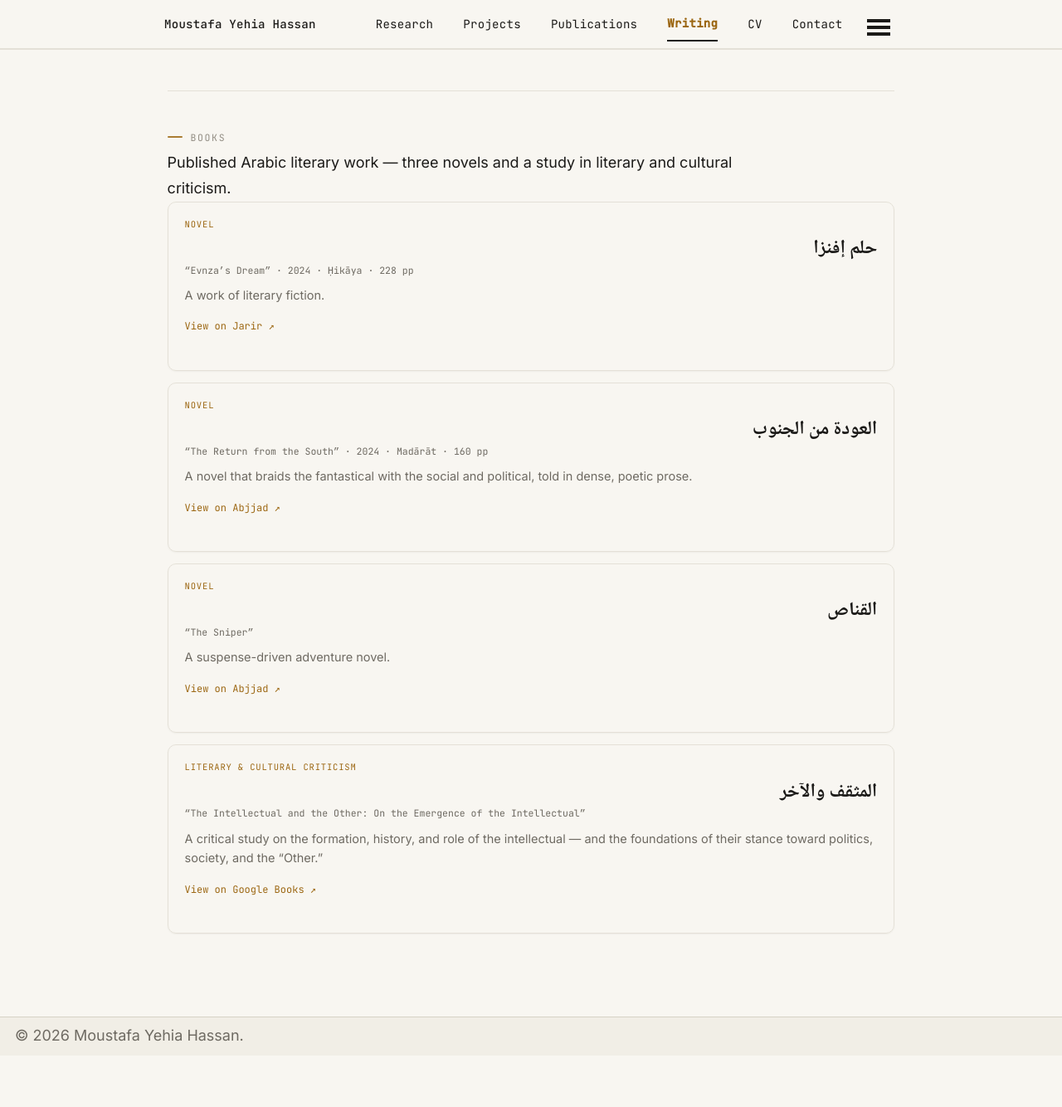
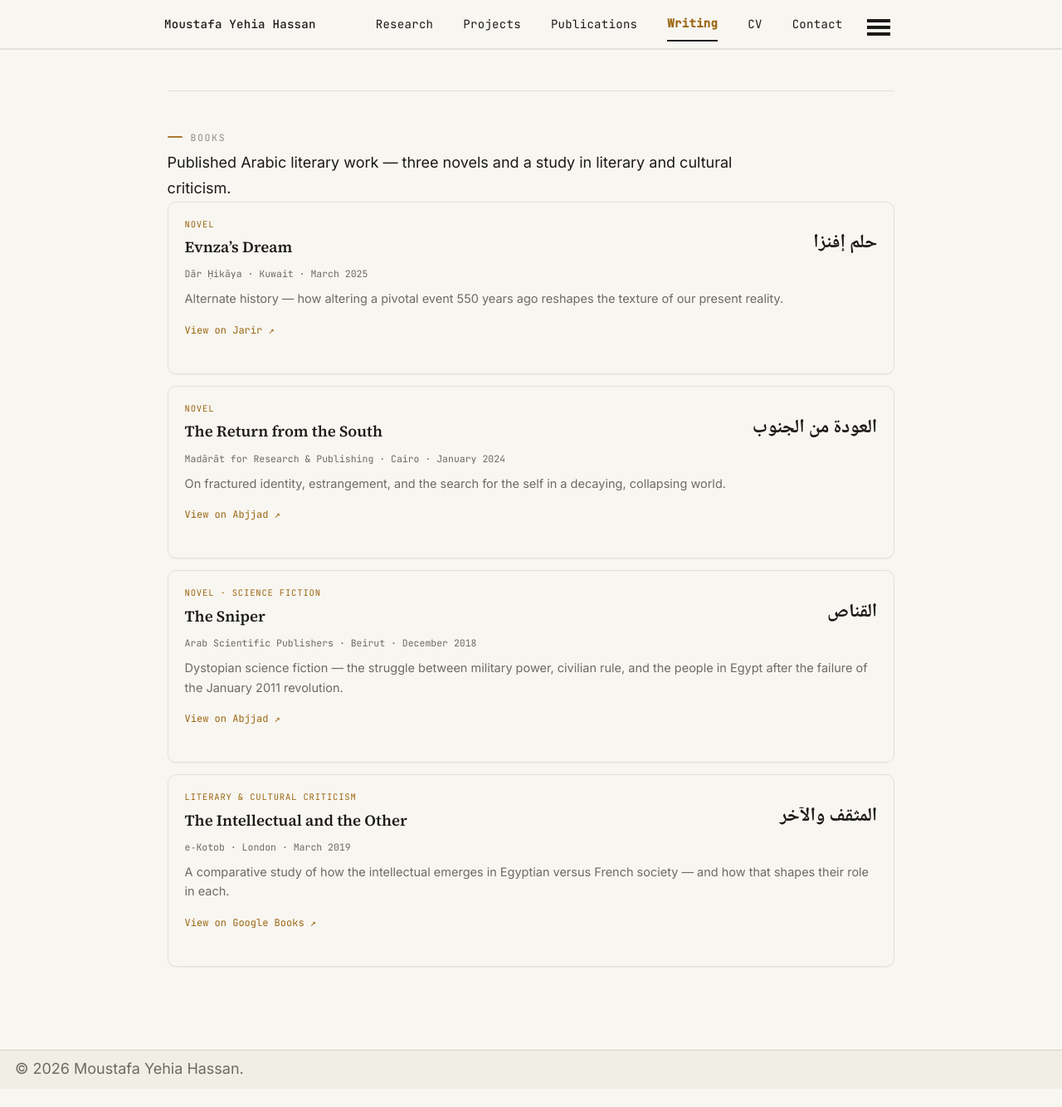
Before and after one commit to myh-ai/myh-ai.github.io, a Jekyll site: the page built from _pages/writing.md, in a window 1280 px wide and 1400 px high, scrolled down 1187 px. Shown: the top 1334 px of the window at 83% size. Built offline with Jekyll 4.4.1, drawn with Linux system fonts in a browser that asks for light colours; a script that is not in the unit is left out.

Commit message:
Refactor book entries with English titles and descriptions

```diff
--- a/_pages/writing.md
+++ b/_pages/writing.md
@@ -62,34 +62,54 @@ classes: wide
     <div class="books">
 
       <div class="essay book">
-        <p class="btype">Novel</p>
-        <p class="bname" lang="ar" dir="rtl">حلم إفنزا</p>
-        <p class="bmeta">“Evnza’s Dream” · 2024 · Ḥikāya · 228 pp</p>
-        <p class="bdesc">A work of literary fiction.</p>
+        <div class="bhead">
+          <div class="bhead-en">
+            <p class="btype">Novel</p>
+            <p class="ben">Evnza’s Dream</p>
+          </div>
+          <p class="bname" lang="ar" dir="rtl">حلم إفنزا</p>
+        </div>
+        <p class="bmeta">Dār Ḥikāya · Kuwait · March 2025</p>
+        <p class="bdesc">Alternate history — how altering a pivotal event 550 years ago reshapes the texture of our present reality.</p>
         <p class="bview"><a href="https://www.jarir.com/kw-ar/arabic-books-641179.html">View on Jarir ↗</a></p>
       </div>
 
       <div class="essay book">
-        <p class="btype">Novel</p>
-        <p class="bname" lang="ar" dir="rtl">العودة من الجنوب</p>
-        <p class="bmeta">“The Return from the South” · 2024 · Madārāt · 160 pp</p>
-        <p class="bdesc">A novel that braids the fantastical with the social and political, told in dense, poetic prose.</p>
+        <div class="bhead">
+          <div class="bhead-en">
+            <p class="btype">Novel</p>
+            <p class="ben">The Return from the South</p>
+          </div>
+          <p class="bname" lang="ar" dir="rtl">العودة من الجنوب</p>
+        </div>
+        <p class="bmeta">Madārāt for Research &amp; Publishing · Cairo · January 2024</p>
+        <p class="bdesc">On fractured identity, estrangement, and the search for the self in a decaying, collapsing world.</p>
         <p class="bview"><a href="https://www.abjjad.com/book/2811166723/%D8%A7%D9%84%D8%B9%D9%88%D8%AF%D8%A9-%D9%85%D9%86-%D8%A7%D9%84%D8%AC%D9%86%D9%88%D8%A8/2812215299">View on Abjjad ↗</a></p>
       </div>
 
       <div class="essay book">
-        <p class="btype">Novel</p>
-        <p class="bname" lang="ar" dir="rtl">القناص</p>
-        <p class="bmeta">“The Sniper”</p>
-        <p class="bdesc">A suspense-driven adventure novel.</p>
+        <div class="bhead">
+          <div class="bhead-en">
+            <p class="btype">Novel · Science Fiction</p>
+            <p class="ben">The Sniper</p>
+          </div>
+          <p class="bname" lang="ar" dir="rtl">القناص</p>
+        </div>
+        <p class="bmeta">Arab Scientific Publishers · Beirut · December 2018</p>
+        <p class="bdesc">Dystopian science fiction — the struggle between military power, civilian rule, and the people in Egypt after the failure of the January 2011 revolution.</p>
         <p class="bview"><a href="https://www.abjjad.com/book/2777678342/%D8%A7%D9%84%D9%82%D9%86%D8%A7%D8%B5/2778726918">View on Abjjad ↗</a></p>
       </div>
 
       <div class="essay book">
-        <p class="btype">Literary &amp; cultural criticism</p>
-        <p class="bname" lang="ar" dir="rtl">المثقف والآخر</p>
-        <p class="bmeta">“The Intellectual and the Other: On the Emergence of the Intellectual”</p>
-        <p class="bdesc">A critical study on the formation, history, and role of the intellectual — and the foundations of their stance toward politics, society, and the “Other.”</p>
+        <div class="bhead">
+          <div class="bhead-en">
+            <p class="btype">Literary &amp; Cultural Criticism</p>
+            <p class="ben">The Intellectual and the Other</p>
+          </div>
+          <p class="bname" lang="ar" dir="rtl">المثقف والآخر</p>
+        </div>
+        <p class="bmeta">e‑Kotob · London · March 2019</p>
+        <p class="bdesc">A comparative study of how the intellectual emerges in Egyptian versus French society — and how that shapes their role in each.</p>
         <p class="bview"><a href="https://books.google.com.sa/books?id=fT5KDwAAQBAJ">View on Google Books ↗</a></p>
       </div>
 
```
